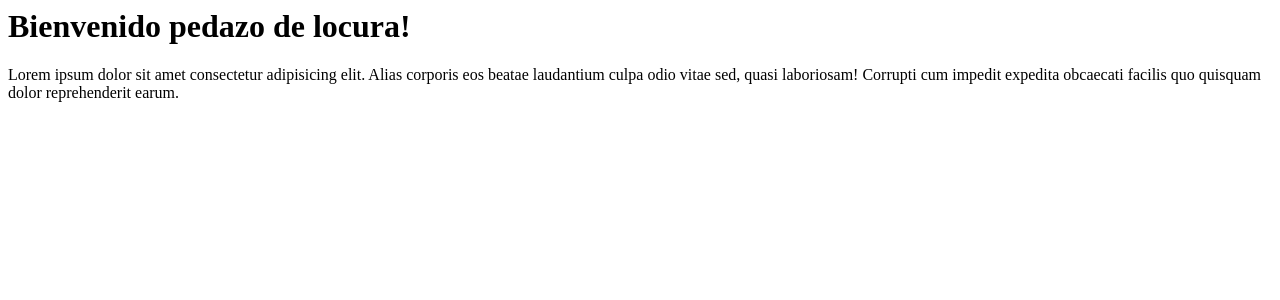
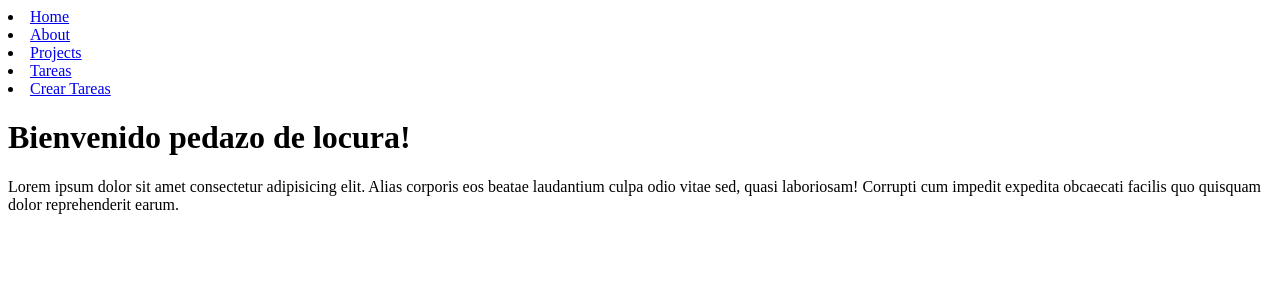
Before and after one commit to marketitos/Django, a Django app: page / in a window 1280 px wide. Shown: the top 300 px of the page. Run offline with Django 4.2, Linux system fonts and the light colour scheme.

Commit message:
Django curso

```diff
--- a/myapp/models.py
+++ b/myapp/models.py
@@ -11,6 +11,7 @@ class tareas(models.Model):
     titulo = models.CharField(max_length=200)
     descripcion= models.CharField(max_length=300)
     project=models.ForeignKey(Project, on_delete=models.CASCADE)
+    done = models.BooleanField(default=False)
 
     def __str__(self):
         return self.titulo + " - " + self.project.name
--- /dev/null
+++ b/myapp/templates/Crear_tarear.html
@@ -0,0 +1,6 @@
+{% extends "base.html" %}
+
+
+{% block content %}
+<h1>Crear una nueva tarea</h1>
+{% endblock %}
--- a/myapp/templates/about.html
+++ b/myapp/templates/about.html
@@ -1,2 +1,6 @@
+{% extends 'base.html' %}
+
+{% block content %}
 <h1>about</h1>
 <p>ipsum dolor sit amet consectetur adipisicing elit. Vitae iure aspernatur incidunt, placeat nesciunt asperiores obcaecati harum reiciendis velit earum impedit, eum nihil laboriosam unde nemo nisi delectus dicta culpa! Vitae molestiae eligendi quos id obcaecati. Deserunt distinctio libero aperiam dolorem excepturi perspiciatis eligendi in labore aut minima tenetur temporibus ducimus, quos eaque voluptates ratione optio perferendis, repudiandae dolores, sit exercitationem asperiores eos quaerat. Eaque cum iure ipsa laudantium id eum suscipit libero voluptatum commodi vero, itaque aliquam, excepturi eos tempore pariatur voluptate nesciunt, voluptatibus corrupti rem illo eligendi officia nulla consequuntur. Doloribus reiciendis nihil in porro distinctio dolorum saepe!</p>
+{% endblock %}
--- /dev/null
+++ b/myapp/templates/base.html
@@ -0,0 +1,20 @@
+<nav>
+    <li>
+        <a href="/">Home</a>
+    </li>
+    <li>
+        <a href="/about">About</a>
+    </li>
+    <li>
+        <a href="/projecto">Projects</a>
+    </li>
+    <li>
+        <a href="/tareas">Tareas</a>
+    </li>
+    <li>
+        <a href="/crear_tareas">Crear Tareas</a>
+    </li>
+</nav>
+
+{% block content %}
+{% endblock %}
--- a/myapp/templates/index.html
+++ b/myapp/templates/index.html
@@ -1,2 +1,8 @@
+{% extends 'base.html' %}
+
+{% block content %}
+
 <h1>{{titulo}}</h1>
 <p>Lorem ipsum dolor sit amet consectetur adipisicing elit. Alias corporis eos beatae laudantium culpa odio vitae sed, quasi laboriosam! Corrupti cum impedit expedita obcaecati facilis quo quisquam dolor reprehenderit earum.</p>
+
+{% endblock %}
--- a/myapp/urls.py
+++ b/myapp/urls.py
@@ -6,6 +6,7 @@ urlpatterns= [
     path('about/', views.about),
     path('hola/<str:username>', views.hola),
     path('projecto/', views.projects),
-    path('tareas/<str:titulo>', views.tareas),
+    path('tareas/', views.task),
+    path('crear_tareas/', views.crear_tarea),
 
 ]
--- a/myapp/views.py
+++ b/myapp/views.py
@@ -26,6 +26,12 @@ def projects(request):
         "projects": projects
     })
 
-def task(request, ):
-    tarea = tareas.objects.get(titulo=titulo)
-    return render(request, "tareas.html")
+def task(request):
+    tarea = tareas.objects.all()
+    return render(request, "tareas.html", {
+        "tareas":tarea
+    })
+
+
+def crear_tarea(request):
+    return render(request, 'Crear_tarear.html')
```
Also changed, not shown: myapp/templates/projects.html (+9 -2 lines), myapp/templates/tareas.html (+28 -0 lines), db.sqlite3, myapp/migrations/0003_tareas_done.py (added).
